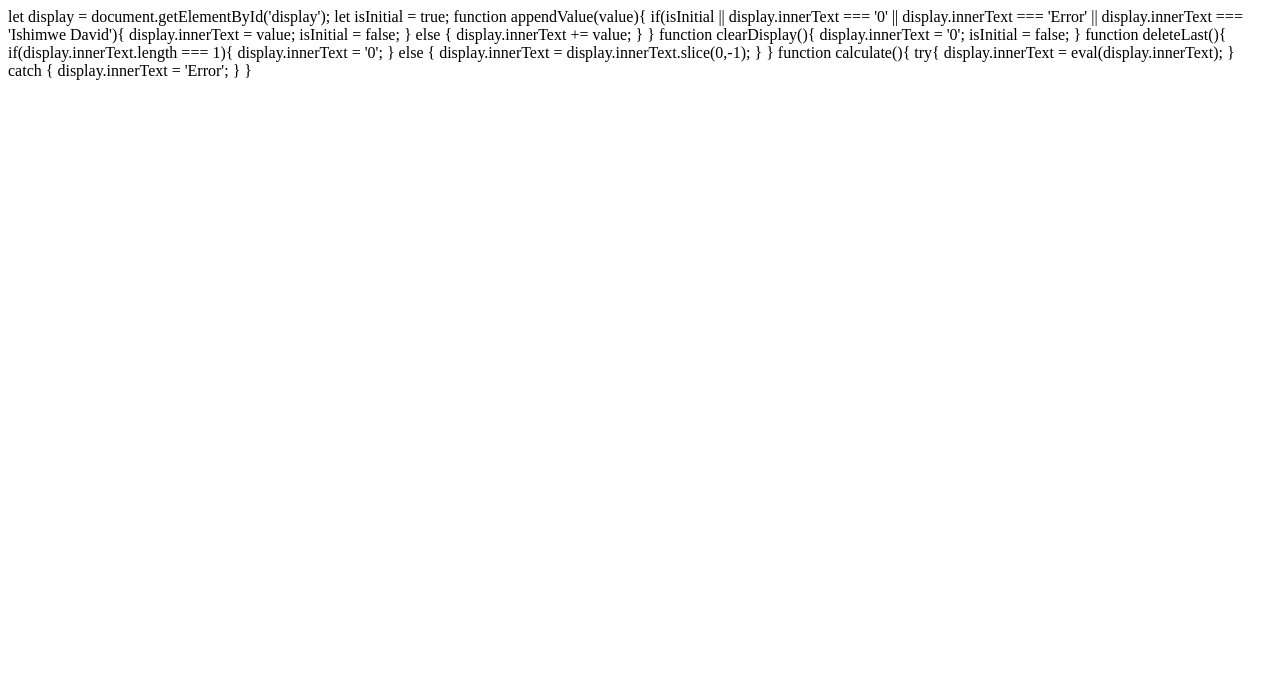
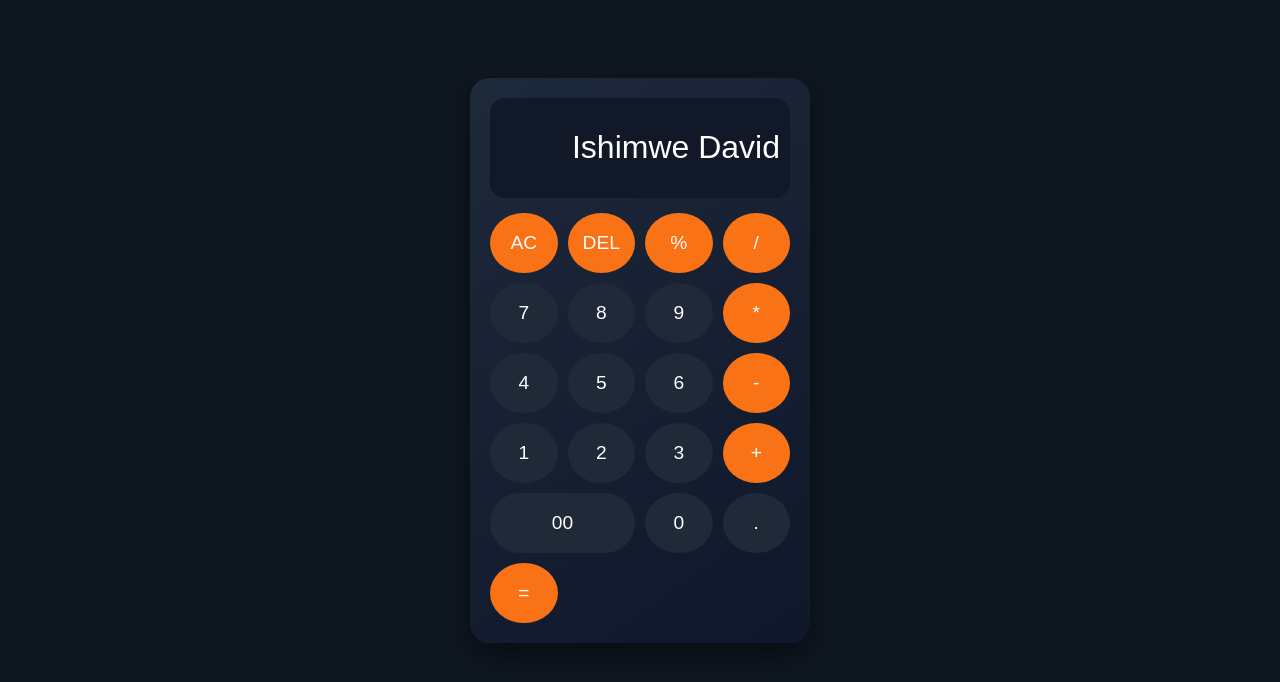
Before and after one commit to ishimwedavid232-cyber/calcul, a plain HTML site: page index.html in a window 1280 px wide. Drawn offline with Linux system fonts and the light colour scheme.

Commit message:
Update index.html

```diff
--- a/index.html
+++ b/index.html
@@ -1,12 +1,134 @@
-let display = document.getElementById('display');
+
+<!DOCTYPE html>
+<html lang="en">
+<head>
+<meta charset="UTF-8" />
+<meta name="viewport" content="width=device-width, initial-scale=1.0" />
+<title>Calculator</title>
+
+<style>
+    body{
+        margin:0;
+        height:90vh;
+        display:flex;
+        justify-content:center;
+        align-items:center;
+        background:#0f1720;
+        font-family:Arial, sans-serif;
+    }
+
+    .calculator{
+        width:300px;
+        background:linear-gradient(145deg,#1e293b,#0f172a);
+        padding:20px;
+        border-radius:20px;
+        box-shadow:0 10px 30px rgba(0,0,0,0.5);
+    }
+
+    .display{
+        height:80px;
+        background:#111827;
+        border-radius:15px;
+        color:#fff;
+        display:flex;
+        align-items:center;
+        justify-content:flex-end;
+        font-size:2rem;
+        padding:10px;
+        margin-bottom:15px;
+        overflow:hidden;
+    }
+
+    .buttons{
+        display:grid;
+        grid-template-columns:repeat(4,1fr);
+        gap:10px;
+    }
+
+    button{
+        height:60px;
+        border:none;
+        border-radius:50%;
+        font-size:1.2rem;
+        cursor:pointer;
+        transition:0.2s;
+    }
+
+    button:active{
+        transform:scale(0.95);
+    }
+
+    .btn-gray{
+        background:#1f2937;
+        color:#fff;
+    }
+
+    .btn-orange{
+        background:#f97316;
+        color:#fff;
+    }
+
+    .btn-wide{
+        border-radius:500px;
+    }
+
+    .zero{
+        grid-column:span 2;
+        border-radius:500px;
+    }
+</style>
+</head>
+
+<body>
+
+<div class="calculator">
+
+    <div class="display" id="display">Ishimwe David</div>
+
+    <div class="buttons">
+
+        <button class="btn-orange" onclick="clearDisplay()">AC</button>
+        <button class="btn-orange" onclick="deleteLast()">DEL</button>
+        <button class="btn-orange" onclick="appendValue('%')">%</button>
+        <button class="btn-orange" onclick="appendValue('/')">/</button>
+
+        <button class="btn-gray" onclick="appendValue('7')">7</button>
+        <button class="btn-gray" onclick="appendValue('8')">8</button>
+        <button class="btn-gray" onclick="appendValue('9')">9</button>
+        <button class="btn-orange" onclick="appendValue('*')">*</button>
+
+        <button class="btn-gray" onclick="appendValue('4')">4</button>
+        <button class="btn-gray" onclick="appendValue('5')">5</button>
+        <button class="btn-gray" onclick="appendValue('6')">6</button>
+        <button class="btn-orange" onclick="appendValue('-')">-</button>
+
+        <button class="btn-gray" onclick="appendValue('1')">1</button>
+        <button class="btn-gray" onclick="appendValue('2')">2</button>
+        <button class="btn-gray" onclick="appendValue('3')">3</button>
+        <button class="btn-orange" onclick="appendValue('+')">+</button>
+
+        <button class="btn-gray zero" onclick="appendValue('00')">00</button>
+        <button class="btn-gray" onclick="appendValue('0')">0</button>
+        <button class="btn-gray" onclick="appendValue('.')">.</button>
+        <button class="btn-orange" onclick="calculate()">=</button>
+
+    </div>
+</div>
+
+<script>
+const display = document.getElementById('display');
 
 let isInitial = true;
+let justCalculated = false;
 
 function appendValue(value){
-    if(isInitial || display.innerText === '0' || display.innerText === 'Error' || display.innerText === 'Ishimwe David'){
+
+    if(isInitial || justCalculated || display.innerText === 'Error'){
         display.innerText = value;
         isInitial = false;
-    } else {
+        justCalculated = false;
+    }
+    else {
         display.innerText += value;
     }
 }
@@ -14,20 +136,57 @@ function appendValue(value){
 function clearDisplay(){
     display.innerText = '0';
     isInitial = false;
+    justCalculated = false;
 }
 
 function deleteLast(){
-    if(display.innerText.length === 1){
+
+    if(isInitial || justCalculated || display.innerText === 'Error'){
         display.innerText = '0';
-    } else {
+        isInitial = false;
+        justCalculated = false;
+        return;
+    }
+
+    if(display.innerText.length <= 1){
+        display.innerText = '0';
+    }
+    else {
         display.innerText = display.innerText.slice(0,-1);
     }
 }
 
 function calculate(){
+
     try{
-        display.innerText = eval(display.innerText);
-    } catch {
+
+        let expression = display.innerText;
+
+        if(!/^[0-9+\-*/%.() ]+$/.test(expression)){
+            display.innerText = 'Error';
+            justCalculated = true;
+            return;
+        }
+
+        let result = eval(expression);
+
+        if(!Number.isFinite(result)){
+            display.innerText = 'Error';
+        }
+        else {
+            display.innerText = result;
+        }
+
+        justCalculated = true;
+        isInitial = false;
+
+    }
+    catch(error){
         display.innerText = 'Error';
+        justCalculated = true;
     }
 }
+</script>
+
+</body>
+</html>
```
